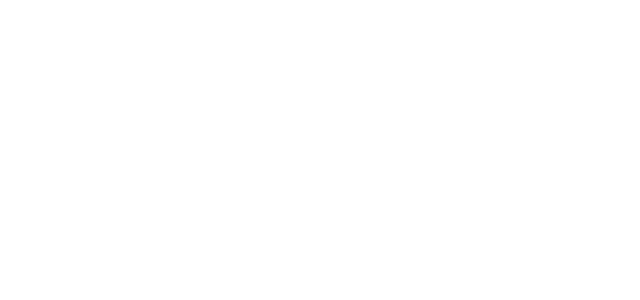
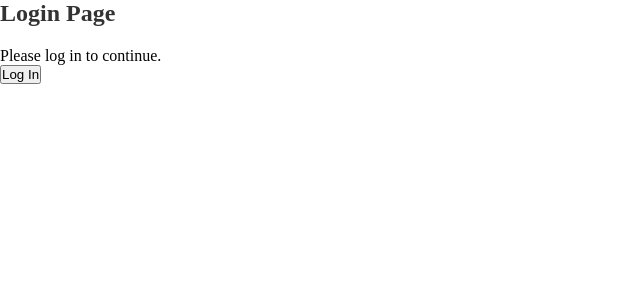
Before and after one commit to JonathanGian/TS_Group_App, a React (Vite) app in the folder frontend/: page / in a window 1280 px wide. Shown: the top 300 px of the page, without its empty margins (0-640 px from the left). Built offline with nearby package versions, Linux system fonts and the light colour scheme.

Commit message:
add: overlay template

```diff
--- a/frontend/src/App.tsx
+++ b/frontend/src/App.tsx
@@ -1,16 +1,17 @@
 import { RouterProvider } from "react-router-dom";
-import createRoutes from "./Routes/appRoutes.tsx";
+import createRoutes from "./Routes/appRoutes";
 import React from "react";
+import { AuthProvider } from "./Contexts/AuthContext";
+import "./App.css";
+
 function App() {
+	const router = createRoutes();
 
-
-  const router = createRoutes();
-
-  return (
-    <RouterProvider
-      router={router}
-    />
-  );
+	return (
+		<AuthProvider>
+			<RouterProvider router={router} />
+		</AuthProvider>
+	);
 }
 
 export default App;
--- a/frontend/src/Components/BulkStatus.tsx
+++ b/frontend/src/Components/BulkStatus.tsx
@@ -1,28 +1,28 @@
-
+import React from "react";
 import axios from "axios";
 
-  const BulkStatus = () => {
+const BulkStatus = () => {
+	// const API_KEY = import.meta.env.VITE_API_KEY;
+	// const checkStatus = async () => {
+	// 	const options = { method: "GET", headers: { accept: "application/json" } };
 
-    const API_KEY = import.meta.env.VITE_API_KEY;
-    const checkStatus = async () => {
-        const options = {method: 'GET', headers: {accept: 'application/json'}};
+	// 	try {
+	// 		const response = await axios.get(`api/check-queue-progress/?api_key=${API_KEY}`);
+	// 		console.log("response:", response);
+	// 		console.log(response.status);
+	// 		const data = await response.data;
+	// 		console.log("response:", data);
+	// 	} catch (error) {
+	// 		console.error("Error checking status:", error);
+	// 	}
+	// };
+	return (
+		<div>Bulk status here</div>
+		// <div>
+		// 	<h1>Bulk Status</h1>
+		// 	<button onClick={checkStatus}>Check Status</button>
+		// </div>
+	);
+};
 
-        try {
-            const response = await axios.get(`api/check-queue-progress/?api_key=${API_KEY}`);
-          console.log("response:",response);
-            console.log(response.status);
-            const data = await response.data;
-    console.log("response:",data);
-            } catch (error) {
-            console.error('Error checking status:', error);
-        }
-        }
-    return (
-      <div>
-        <h1>Bulk Status</h1>
-        <button onClick={checkStatus}>Check Status</button>
-        </div>
-    );
-  }
-
-    export default BulkStatus;
+export default BulkStatus;
--- /dev/null
+++ b/frontend/src/Components/Login/Login.tsx
@@ -0,0 +1,16 @@
+import React from "react";
+import { useAuth } from "../../Contexts/AuthContext";
+
+const Login = () => {
+	const { login } = useAuth();
+
+	return (
+		<div>
+			<h1>Login Page</h1>
+			<p>Please log in to continue.</p>
+			<button onClick={login}>Log In</button>
+		</div>
+	);
+};
+
+export default Login;
--- /dev/null
+++ b/frontend/src/Components/Overlay/Overlay.tsx
@@ -0,0 +1,16 @@
+import React from "react";
+import EmailValidator from "../EmailValidator";
+import BulkEmailUploader from "../BulkEmailUploader/BulkEmailUploder";
+import Result from "../Result/Result";
+
+const Overlay = () => {
+	return (
+		<div className="overlay">
+			<EmailValidator />
+			<BulkEmailUploader />
+			<Result />
+		</div>
+	);
+};
+
+export default Overlay;
--- /dev/null
+++ b/frontend/src/Components/Result/Result.tsx
@@ -0,0 +1,11 @@
+import React from "react";
+
+const Result = () => {
+	return (
+		<div className="result">
+			<h1>Result</h1>
+		</div>
+	);
+};
+
+export default Result;
--- /dev/null
+++ b/frontend/src/Contexts/AuthContext.tsx
@@ -0,0 +1,28 @@
+import React, { createContext, useContext, useState, ReactNode } from "react";
+
+interface AuthContextType {
+	loggedIn: boolean;
+	login: () => void;
+	logout: () => void;
+}
+
+const AuthContext = createContext<AuthContextType | undefined>(undefined);
+
+export const AuthProvider = ({ children }: { children: ReactNode }) => {
+	const [loggedIn, setLoggedIn] = useState(false);
+
+	const login = () => setLoggedIn(true);
+	const logout = () => setLoggedIn(false);
+
+	return (
+		<AuthContext.Provider value={{ loggedIn, login, logout }}>{children}</AuthContext.Provider>
+	);
+};
+
+export const useAuth = () => {
+	const context = useContext(AuthContext);
+	if (!context) {
+		throw new Error("useAuth must be used within an AuthProvider");
+	}
+	return context;
+};
--- a/frontend/src/Routes/appRoutes.tsx
+++ b/frontend/src/Routes/appRoutes.tsx
@@ -1,25 +1,29 @@
-import { createBrowserRouter, Outlet } from "react-router-dom";
-import ErrorPage from "../Pages/ErrorPage";
-import EmailValidator from "../Components/EmailValidator";
-import BulkEmailUploader from "../Components/BulkEmailUploader/BulkEmailUploder";
-import BulkStatus from "../Components/BulkStatus";
+import React from "react";
+import { createBrowserRouter, RouteObject } from "react-router-dom";
+import Login from "../Components/Login/Login";
+import Overlay from "../Components/Overlay/Overlay";
+import { useAuth } from "../Contexts/AuthContext";
 
-const createRoutes = () => {
-  return createBrowserRouter(
-    [
-      {
-        path: "/",
-        element: <Outlet />,
-        errorElement: <ErrorPage />,
-        children: [
-          { path: "/single", element: <EmailValidator /> },
-          { path: "/batch", element: <BulkEmailUploader /> },
-          { path: "/status", element: <BulkStatus /> },
-
-        ],
-      },
-    ],
-  );
+const ProtectedRoute = ({ children }: { children: JSX.Element }) => {
+	const { loggedIn } = useAuth();
+	return loggedIn ? children : <Login />;
 };
 
+const routes: RouteObject[] = [
+	{
+		path: "/",
+		element: (
+			<ProtectedRoute>
+				<Overlay />
+			</ProtectedRoute>
+		),
+	},
+	{
+		path: "/login",
+		element: <Login />,
+	},
+];
+
+const createRoutes = () => createBrowserRouter(routes);
+
 export default createRoutes;
--- a/frontend/src/main.tsx
+++ b/frontend/src/main.tsx
@@ -1,15 +1,18 @@
-import { StrictMode } from 'react'
-import { createRoot } from 'react-dom/client'
-import './index.css'
-import App from './App.tsx'
-import React from 'react'
-import '@fontsource/roboto/300.css';
-import '@fontsource/roboto/400.css';
-import '@fontsource/roboto/500.css';
-import '@fontsource/roboto/700.css';
+import { StrictMode } from "react";
+import { createRoot } from "react-dom/client";
+import "./index.css";
+import App from "./App.tsx";
+import React from "react";
+import "@fontsource/roboto/300.css";
+import "@fontsource/roboto/400.css";
+import "@fontsource/roboto/500.css";
+import "@fontsource/roboto/700.css";
+import { AuthProvider } from "./Contexts/AuthContext";
 
-createRoot(document.getElementById('root')!).render(
-  <React.StrictMode>
-    <App />
-  </React.StrictMode>,
-)
+createRoot(document.getElementById("root")!).render(
+	<StrictMode>
+		<AuthProvider>
+			<App />
+		</AuthProvider>
+	</StrictMode>
+);
```
Also changed, not shown: 2 other files (tests, documents, lock files or other folders).
